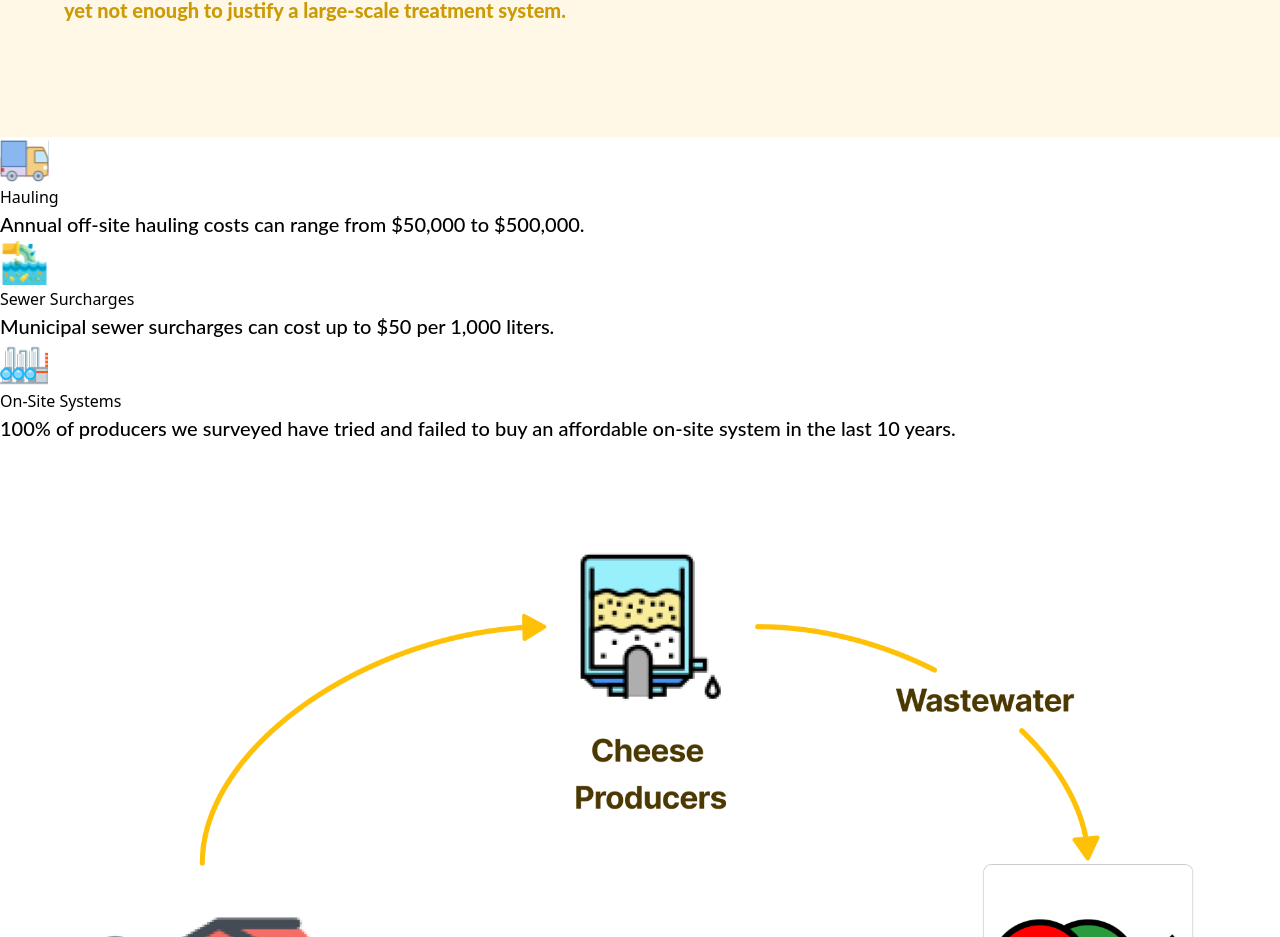
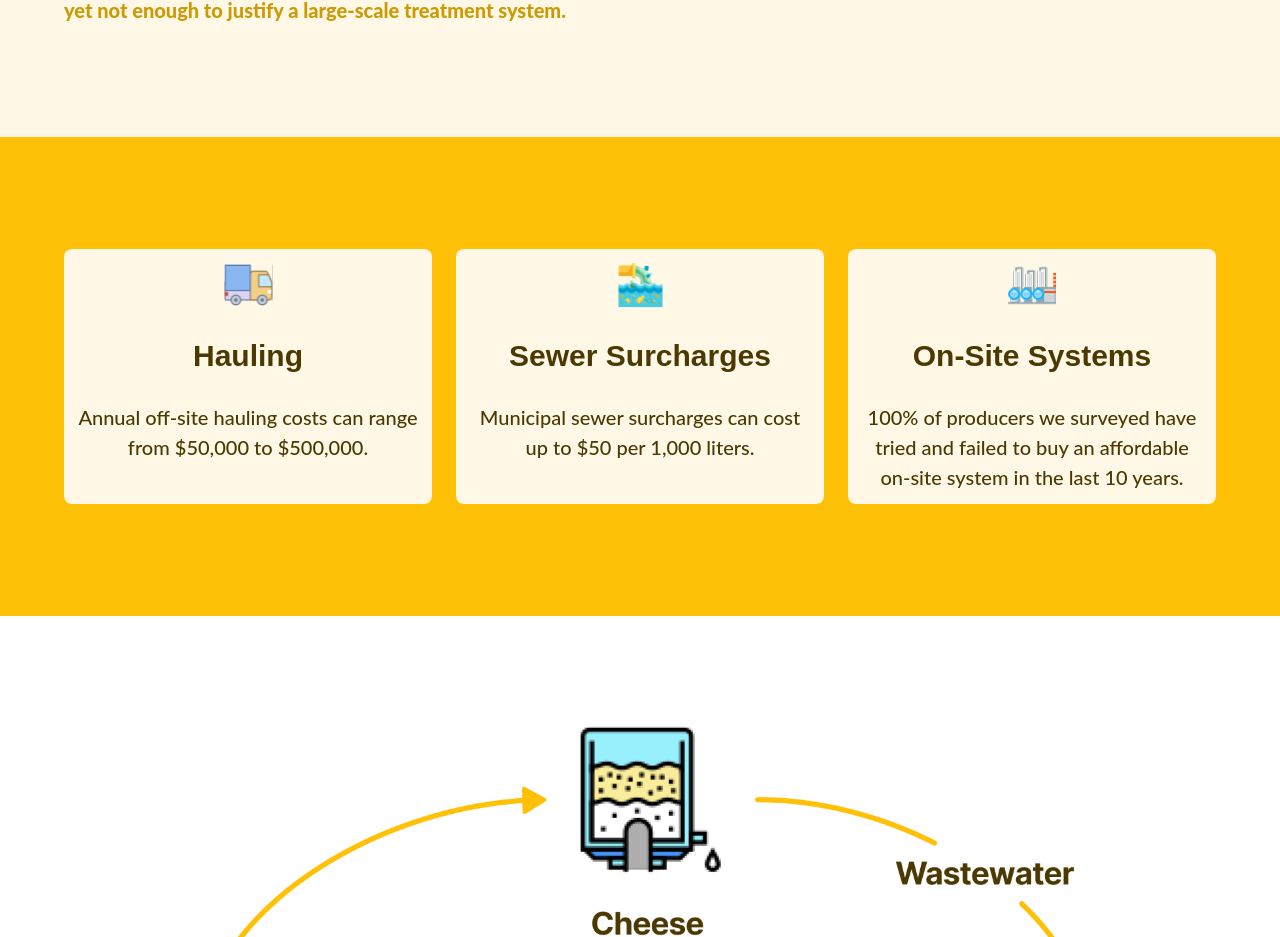
Before and after one commit to jayco01/NeustonBiosystems_website, a React (Vite) app: page /for-cheese-producers in a window 1280 px wide. Shown: the part 1113-2050 px from the top of the page. Built offline with nearby package versions, Linux system fonts and the light colour scheme.

Commit message:
Style: ProducersListOfProblems.jsx MVP

```diff
--- a/src/components/for-cheese-producers/ProducersListOfProblems.jsx
+++ b/src/components/for-cheese-producers/ProducersListOfProblems.jsx
@@ -4,21 +4,22 @@ import chemicalPlantIcon from "../../assets/ChemicalPlant_Icon.png";
 
 
 export default function ProducersListOfProblems() {
+    const cardStyle = "bg-neuston-Amber-Lightest flex flex-col justify-start items-center md:gap-6 gap-3 px-3 py-3 rounded-lg text-center text-neuston-Amber-Darkest flex-1"
     return (
-        <section>
-            <div>
+        <section className="fluid-layout-padding bg-neuston-Amber flex flex-col md:flex-row gap-6">
+            <div className={cardStyle}>
                 <img src={truckIcon} alt="truck icon" />
-                <h3>Hauling</h3>
+                <h4>Hauling</h4>
                 <p>Annual off-site hauling costs can range from $50,000 to $500,000.</p>
             </div>
-            <div>
+            <div className={cardStyle}>
                 <img src={sewerIcon} alt="sewer icon" />
-                <h3>Sewer Surcharges</h3>
+                <h4>Sewer Surcharges</h4>
                 <p>Municipal sewer surcharges can cost up to $50 per 1,000 liters.</p>
             </div>
-            <div>
+            <div className={cardStyle}>
                 <img src={chemicalPlantIcon} alt="chemical plant icon" />
-                <h3>On-Site Systems</h3>
+                <h4>On-Site Systems</h4>
                 <p>100% of producers we surveyed have tried and failed to buy an affordable on-site system in the last 10 years.</p>
             </div>
         </section>
--- a/src/components/for-cheese-producers/ProducersProblemStatement.jsx
+++ b/src/components/for-cheese-producers/ProducersProblemStatement.jsx
@@ -3,8 +3,8 @@ import mixingCheese from "../../assets/CheeseWhey.jpg"
 export default function ProducersProblemStatement() {
     return (
       <section className="fluid-layout-padding bg-neuston-Amber-Lightest flex flex-col md:flex-row justify-center items-center md:gap-20 gap-12">
-          <div className="flex-1 flex flex-col gap-8">
-              <h2 className="text-9xl">A Costly Mid-Scale Dilemma</h2>
+          <div className="flex-1 flex flex-col md:gap-8 ">
+              <h2 className="xl:text-9xl">A Costly Mid-Scale Dilemma</h2>
               <p>As a mid-sized cheese producers, you're likely caught in a tough spot.
                   <span className="text-content-highlight">You produce too much whey for simple disposal, yet not enough to justify a large-scale treatment system.</span>
               </p>
--- a/src/index.css
+++ b/src/index.css
@@ -28,7 +28,7 @@
         @apply text-[clamp(2rem,8vw,4.5rem)] md:leading-20 leading-10 text-neuston-Amber-Lightest font-bold;
     }
     h2 {
-        @apply text-[clamp(1.25rem,5.25vw,3.75rem)] text-neuston-Amber-Darkest font-family-poppins font-semibold;
+        @apply text-[clamp(1.5rem,5.25vw,3.75rem)] text-neuston-Amber-Darkest font-family-poppins font-semibold;
     }
     h4 {
         @apply  xl:text-[clamp(1rem,3vw,1.875rem)] text-[clamp(0.75rem,3.5vw,1.25rem)] font-family-poppins font-semibold;
```
